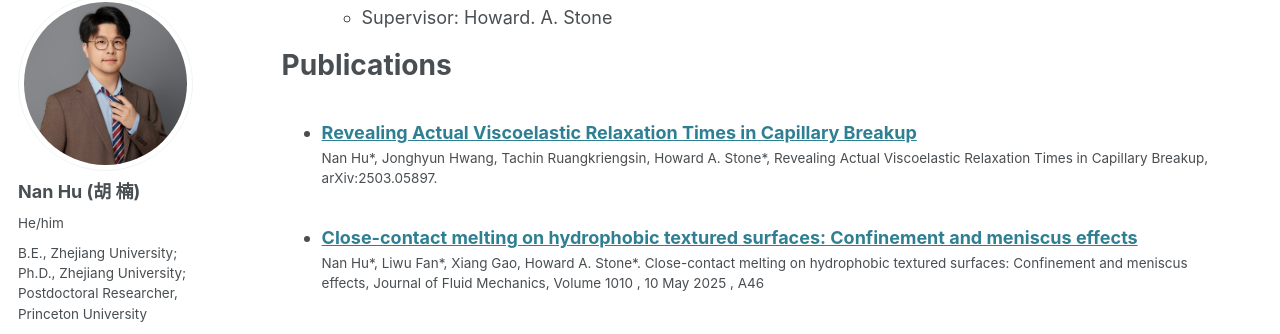
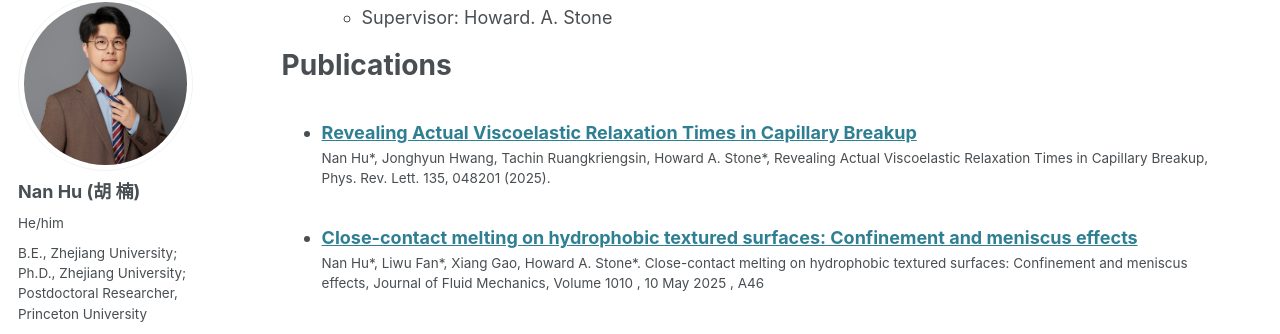
Before and after one commit to princetonNanHu/Nan, a Jekyll site: the page built from _pages/cv.md, in a window 1280 px wide and 900 px high, scrolled down 327 px. Shown: the part 110-444 px from the top of the window. Built offline with Jekyll 4.4.1, drawn with Linux system fonts in a browser that asks for light colours; some web fonts are replaced.

Commit message:
Update 2025-03-12-Revealing Actual Viscoelastic Relaxation Times in Capillary Breakup.md

```diff
--- a/_publications/2025-03-12-Revealing Actual Viscoelastic Relaxation Times in Capillary Breakup.md
+++ b/_publications/2025-03-12-Revealing Actual Viscoelastic Relaxation Times in Capillary Breakup.md
@@ -6,7 +6,7 @@ date: 2025-07-23
 venue: 'Physical Review Letters'
 paperurl: '(https://journals.aps.org/prl/abstract/10.1103/2jz7-4w4k)'
 excerpt: 'We use experiments and theory to elucidate the size effect in capillary breakup rheometry, where pre-stretching in the visco-capillary stage causes the apparent relaxation time to be consistently smaller than the actual value. We propose a method accounting for both the experimental size and the finite extensibility of polymers to extract the actual relaxation time. A phase diagram characterizes the expected measurement variability and delineates scaling law conditions. The results refine capillary breakup rheometry for viscoelastic fluids and advance the understanding of breakup dynamics across scales.'
-citation: 'Nan Hu*, Jonghyun Hwang, Tachin Ruangkriengsin, Howard A. Stone*, Revealing Actual Viscoelastic Relaxation Times in Capillary Breakup, arXiv:2503.05897.'
+citation: 'Nan Hu*, Jonghyun Hwang, Tachin Ruangkriengsin, Howard A. Stone*, Revealing Actual Viscoelastic Relaxation Times in Capillary Breakup, Phys. Rev. Lett. 135, 048201 (2025).'
 ---
 
 We use experiments and theory to elucidate the size effect in capillary breakup rheometry, where pre-stretching in the visco-capillary stage causes the apparent relaxation time to be consistently smaller than the actual value. We propose a method accounting for both the experimental size and the finite extensibility of polymers to extract the actual relaxation time. A phase diagram characterizes the expected measurement variability and delineates scaling law conditions. The results refine capillary breakup rheometry for viscoelastic fluids and advance the understanding of breakup dynamics across scales.
```
